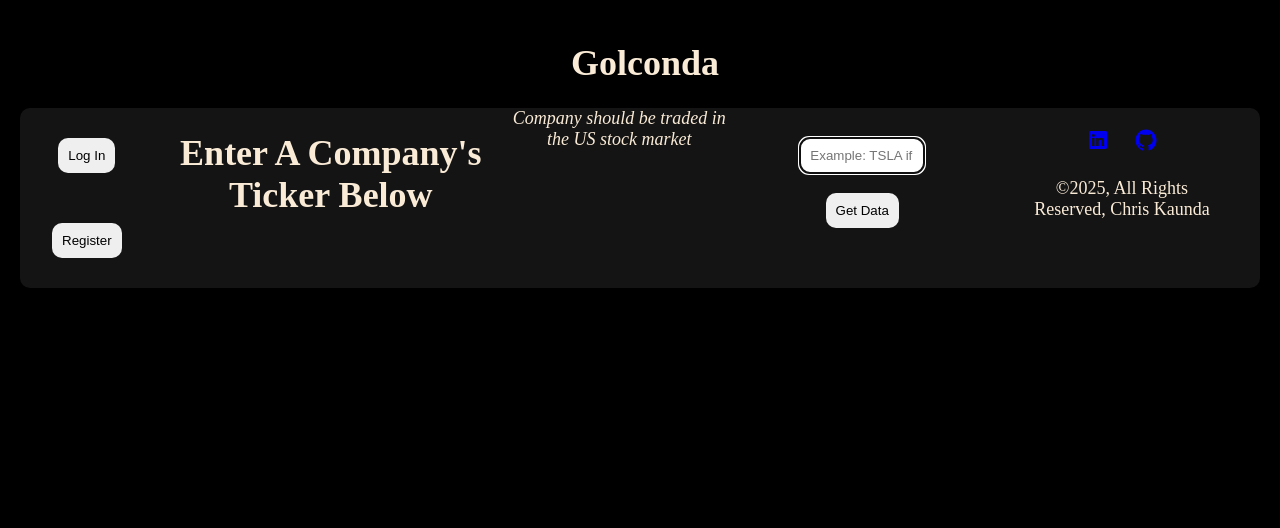
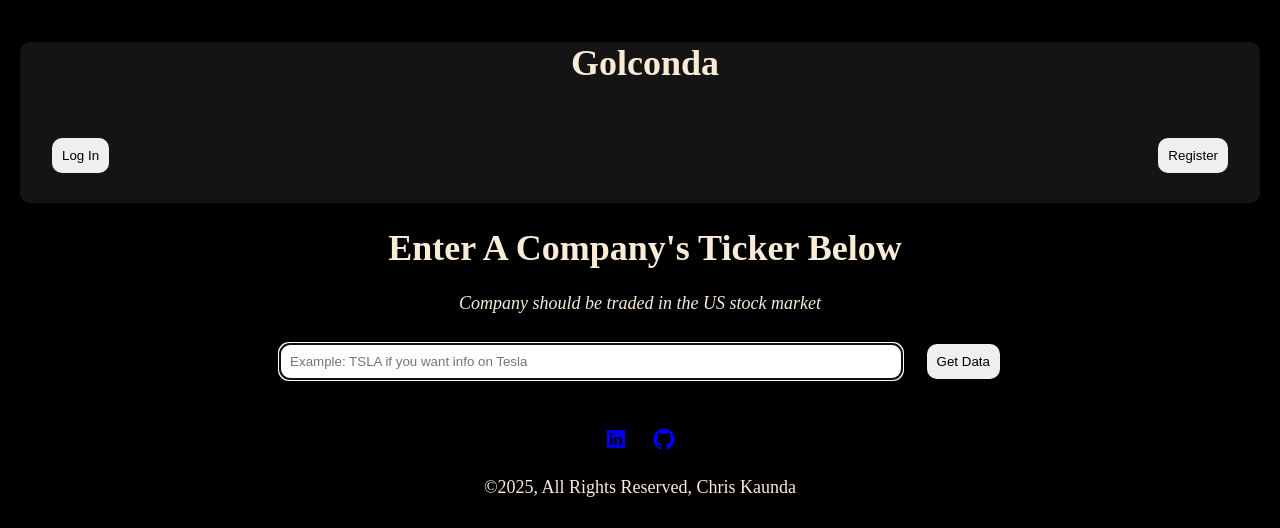
Before and after one commit to kaundachris/StockAnalyzer, a Flask app: page / in a window 1280 px wide. Shown: the top 528 px of the page. Run offline with Flask 3, Linux system fonts and the light colour scheme; some libraries are stand-ins or nearby versions.

Commit message:
Add files via upload

```diff
--- a/static/index.css
+++ b/static/index.css
@@ -25,15 +25,18 @@ footer {
     text-align: left;
 }
 
-.nav {
-    display: flex;
-    justify-content: space-between;
+.top {
     background-color: rgb(20, 20, 20);
     margin-left: 2px;
     margin-right: 2px;
     padding-left: 2px;
     padding-right: 2px;
     border-radius: 10px;
+}
+
+.nav {
+    display: flex;
+    justify-content: space-between;
 }
 
 h1 {
--- a/templates/history.html
+++ b/templates/history.html
@@ -1,6 +1,7 @@
 {% extends "base.html" %}
 
 {% block header %}
+    <div class="top">
         <h1>Golconda</h1>
 
         <div class="nav">
@@ -13,6 +14,7 @@
                 <input name="register" id="register" hidden>
                 <input type="submit" name="submit" id="submit" value="Log Out">
             </form>
+        </div>
     </div>
 {% endblock %}
 
--- a/templates/index.html
+++ b/templates/index.html
@@ -1,10 +1,10 @@
 {% extends "base.html" %}
 
 {% block header %}
+    <div class="top">
         <h1>Golconda</h1>
 
         <div class="nav">
-        <div class="links">
             {% if logged_in %}
                 <form action="/history" method="post">
                     <input name="register" id="register" hidden>
@@ -28,6 +28,7 @@
                 </form>
             {% endif %}
         </div>
+    </div>
 {% endblock %}
 
 {% block main %}
--- a/templates/login.html
+++ b/templates/login.html
@@ -1,6 +1,7 @@
 {% extends "base.html" %}
 
 {% block header %}
+    <div class="top">
         <h1>Golconda</h1>
 
         <div class="nav">
@@ -13,6 +14,7 @@
                 <input name="register" id="register" hidden>
                 <input type="submit" name="submit" id="submit" value="Register">
             </form>
+        </div>
     </div>
 {% endblock %}
 
--- a/templates/register.html
+++ b/templates/register.html
@@ -1,6 +1,7 @@
 {% extends "base.html" %}
 
 {% block header %}
+    <div class="top">
         <h1>Golconda</h1>
         <div class="nav">
             <form action="/" method="post">
@@ -12,6 +13,7 @@
                 <input name="register" id="register" hidden>
                 <input type="submit" name="submit" id="submit" value="Log In">
             </form>
+        </div>
     </div>
 {% endblock %}
 
--- a/templates/results.html
+++ b/templates/results.html
@@ -1,6 +1,7 @@
 {% extends "base.html" %}
 
 {% block header %}
+    <div class="top">
         <h1>Golconda</h1>
 
         <div class="nav">
@@ -21,6 +22,7 @@
                     <input type="submit" name="submit" id="submit" value="Register">
                 </form>
             {% endif %}
+        </div>
     </div>
 {% endblock %}
 
```
Lines whose indentation alone changed are shown as unchanged.
